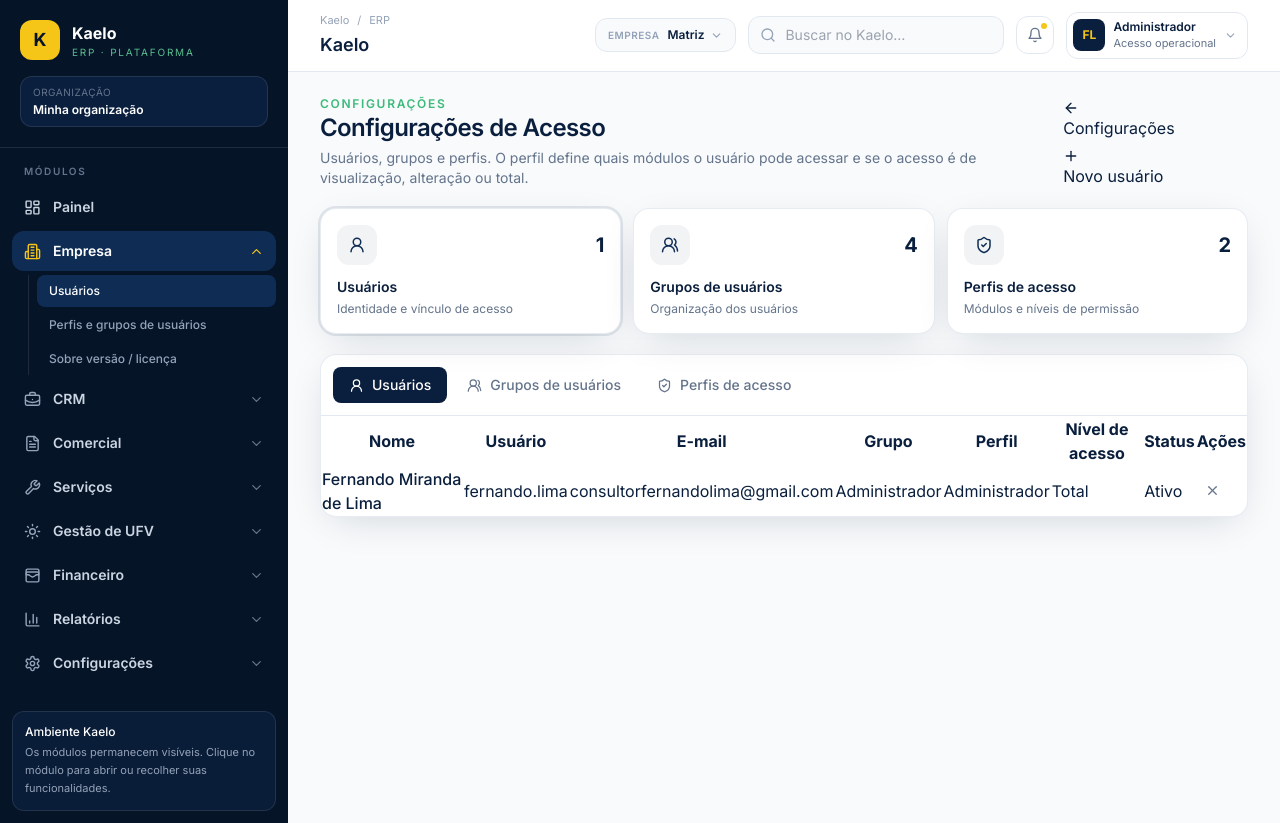
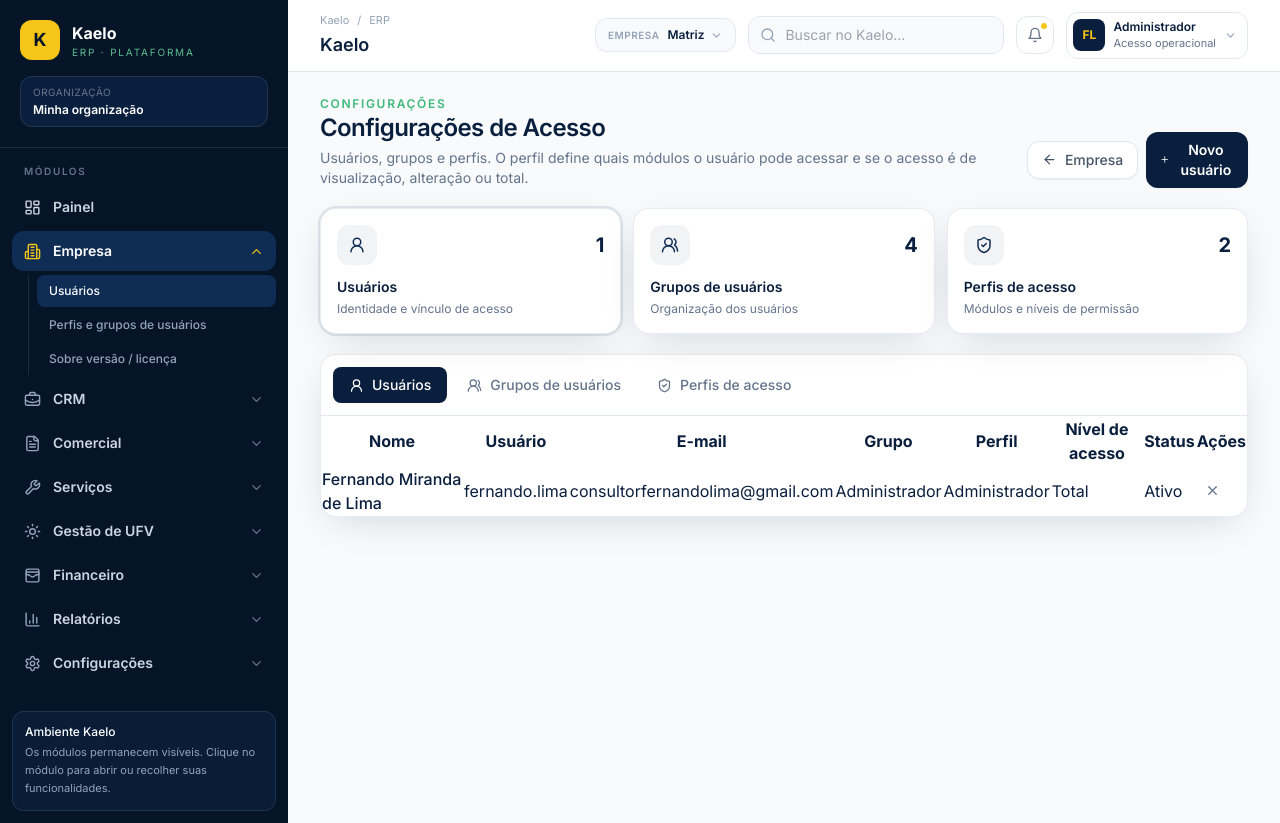
Before and after one commit to consultorfernandolima-cmyk/kaelo, a React (Vite) app: page /empresa/usuarios in a window 1280 px wide. Built offline with nearby package versions, Linux system fonts and the light colour scheme.

Commit message:
fix: melhorar cabecalho e acoes de usuarios

```diff
--- a/src/modules/cadastros/AcessosPage.jsx
+++ b/src/modules/cadastros/AcessosPage.jsx
@@ -70,7 +70,7 @@ export default function AcessosPage({ focusedTab = null }) {
         <h2 className="page-title">Configurações de Acesso</h2>
         <p className="page-subtitle">Usuários, grupos e perfis. O perfil define quais módulos o usuário pode acessar e se o acesso é de visualização, alteração ou total.</p>
       </div>
-      <div className="flex flex-wrap gap-2"><Link to="/configuracoes" className="btn-secondary"><ArrowLeft size={16}/> Configurações</Link><button className="btn-primary" onClick={() => setModal(tab)}><Plus size={16}/> Novo {tab === 'usuarios' ? 'usuário' : tab === 'grupos' ? 'grupo' : 'perfil'}</button></div>
+      <div className="flex items-center gap-2"><Link to="/empresa" className="inline-flex items-center gap-2 rounded-xl border border-slate-200 bg-white px-3.5 py-2 text-sm font-medium text-slate-600 shadow-sm hover:border-slate-300 hover:text-navy-900"><ArrowLeft size={15}/> Empresa</Link><button className="inline-flex items-center gap-2 rounded-xl bg-navy-900 px-3.5 py-2 text-sm font-semibold text-white shadow-sm hover:bg-navy-800" onClick={() => setModal(tab)}><Plus size={15}/> Novo {tab === 'usuarios' ? 'usuário' : tab === 'grupos' ? 'grupo' : 'perfil'}</button></div>
     </header>
 
     <div className="grid gap-3 md:grid-cols-3">
```
